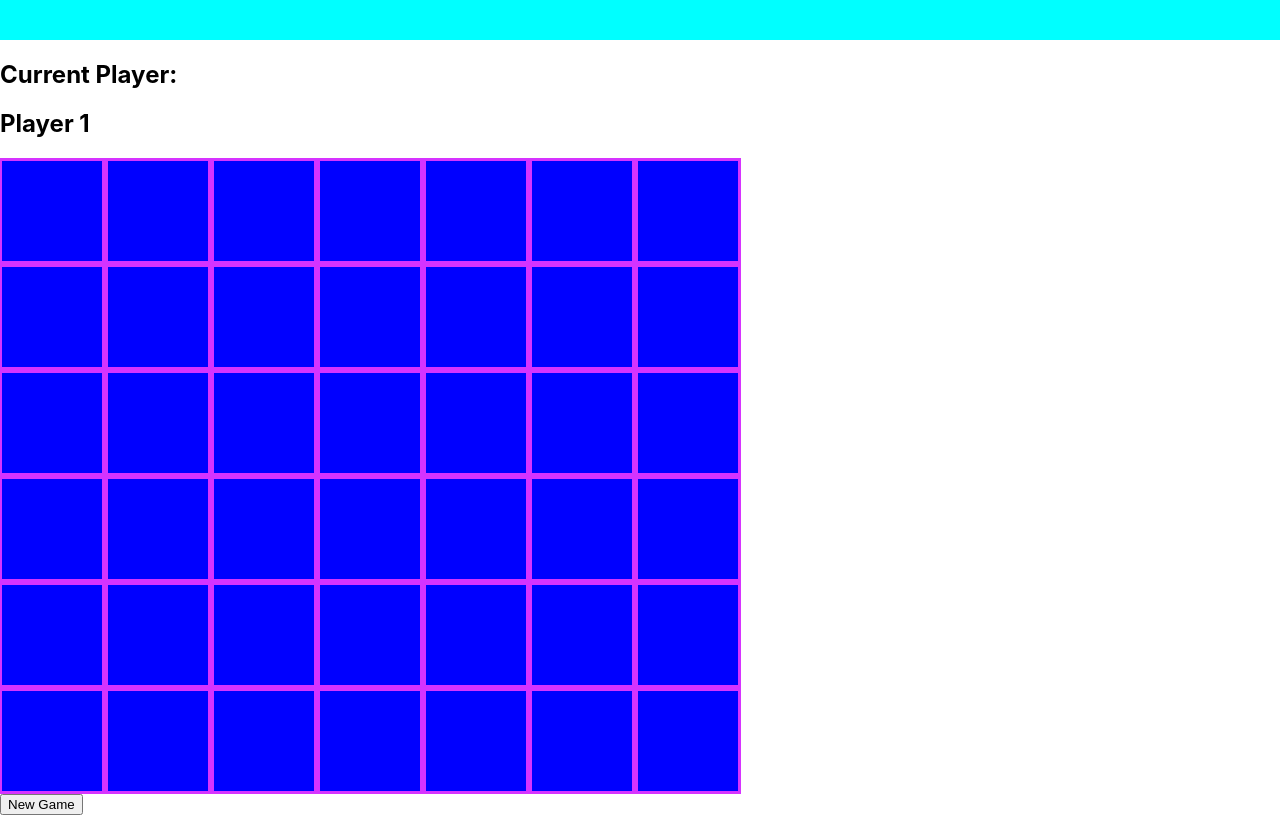
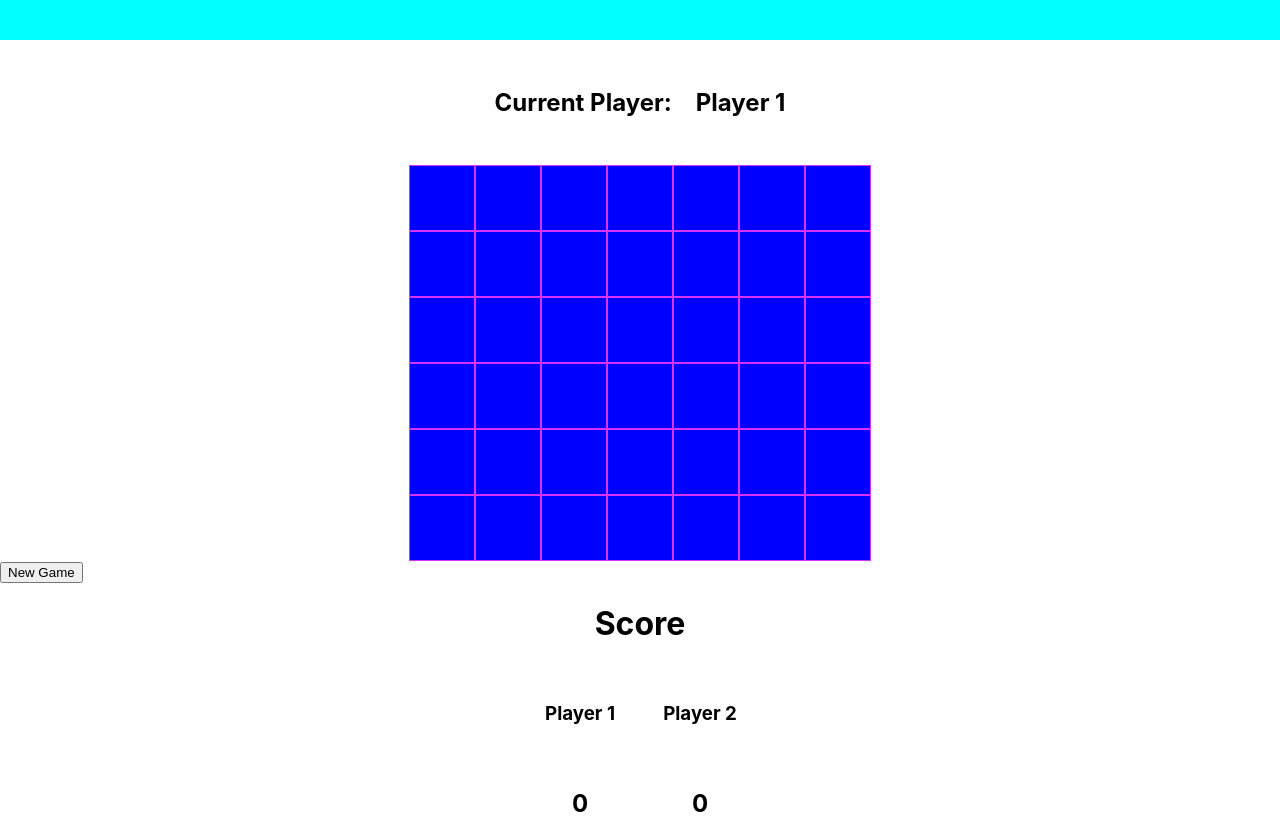
Before and after one commit to brandoncroberts/connect-4, a React (Create React App) app: page / in a window 1280 px wide. Shown: the top 817 px of the page. Built offline with nearby package versions, Linux system fonts and the light colour scheme.

Commit message:
Add styling

```diff
--- a/src/components/board/board.styles.js
+++ b/src/components/board/board.styles.js
@@ -3,7 +3,4 @@ import styled from "styled-components";
 export const BoardContainer = styled.div`
   display: flex;
   justify-content: center;
-  height: 635px;
-  width: 740px;
-  background: blue;
 `;
--- a/src/components/current-player/currentPlayer.component.jsx
+++ b/src/components/current-player/currentPlayer.component.jsx
@@ -1,12 +1,12 @@
 import React from "react";
-import { Title } from "./currentPlayer.styles";
+import { Wrapper, Title } from "./currentPlayer.styles";
 
 const CurrentPlayer = ({ currentPlayer }) => {
   return (
-    <div>
+    <Wrapper className="current-player">
       <Title>Current Player:</Title>
       <Title>{currentPlayer}</Title>
-    </div>
+    </Wrapper>
   );
 };
 
--- a/src/components/current-player/currentPlayer.styles.js
+++ b/src/components/current-player/currentPlayer.styles.js
@@ -1,3 +1,10 @@
 import styled from "styled-components";
 
-export const Title = styled.h2``;
+export const Wrapper = styled.div`
+  display: flex;
+  justify-content: center;
+`;
+
+export const Title = styled.h2`
+  margin: 2em 0.5em;
+`;
--- a/src/components/scoreboard/scoreboard.component.jsx
+++ b/src/components/scoreboard/scoreboard.component.jsx
@@ -1,13 +1,22 @@
 import React from "react";
-import { ScoreboardWrapper, Title, ScoreValue } from "./scoreboard.styles";
+import {
+  ScoreboardWrapper,
+  Board,
+  Title,
+  ScoreValue,
+  Header
+} from "./scoreboard.styles";
 
 const Scoreboard = ({ players, scores }) => {
   return (
     <ScoreboardWrapper>
-      <Title>{players.playerOne}</Title>
-      <Title>{players.playerTwo}</Title>
-      <ScoreValue>{scores.playerOne}</ScoreValue>
-      <ScoreValue>{scores.playerTwo}</ScoreValue>
+      <Board>
+        <Header>Score</Header>
+        <Title>{players.playerOne}</Title>
+        <Title>{players.playerTwo}</Title>
+        <ScoreValue>{scores.playerOne}</ScoreValue>
+        <ScoreValue>{scores.playerTwo}</ScoreValue>
+      </Board>
     </ScoreboardWrapper>
   );
 };
--- a/src/components/scoreboard/scoreboard.styles.js
+++ b/src/components/scoreboard/scoreboard.styles.js
@@ -1,11 +1,22 @@
 import styled from "styled-components";
 
 export const ScoreboardWrapper = styled.div`
+  display: flex;
+  justify-content: center;
+`;
+
+export const Board = styled.div`
   display: grid;
   grid-template-columns: repeat(2, 7em);
-  grid-template-rows: repeat(2, 1fr);
+  grid-template-rows: repeat(3, 1fr);
   grid-column-gap: 8px;
   grid-row-gap: 8px;
+`;
+
+export const Header = styled.h1`
+  display: flex;
+  justify-content: center;
+  grid-column: 1 /3;
 `;
 
 export const Title = styled.h3`
--- a/src/index.css
+++ b/src/index.css
@@ -7,18 +7,24 @@ body {
   -moz-osx-font-smoothing: grayscale;
 }
 
+.wrapper {
+  height: 100vh;
+  width: 100vw;
+}
+
 .slots {
-  border: 3px solid #d633ff;
-  height: 100px;
-  width: 100px;
+  background: blue;
+  border: 1px solid #d633ff;
+  height: 5vw;
+  width: 5vw;
   display: flex;
   justify-content: center;
   align-items: center;
 }
 
 .hole {
-  height: 75px;
-  width: 75px;
+  height: 3.5vw;
+  width: 3.5vw;
   border-radius: 50%;
 }
 
```
